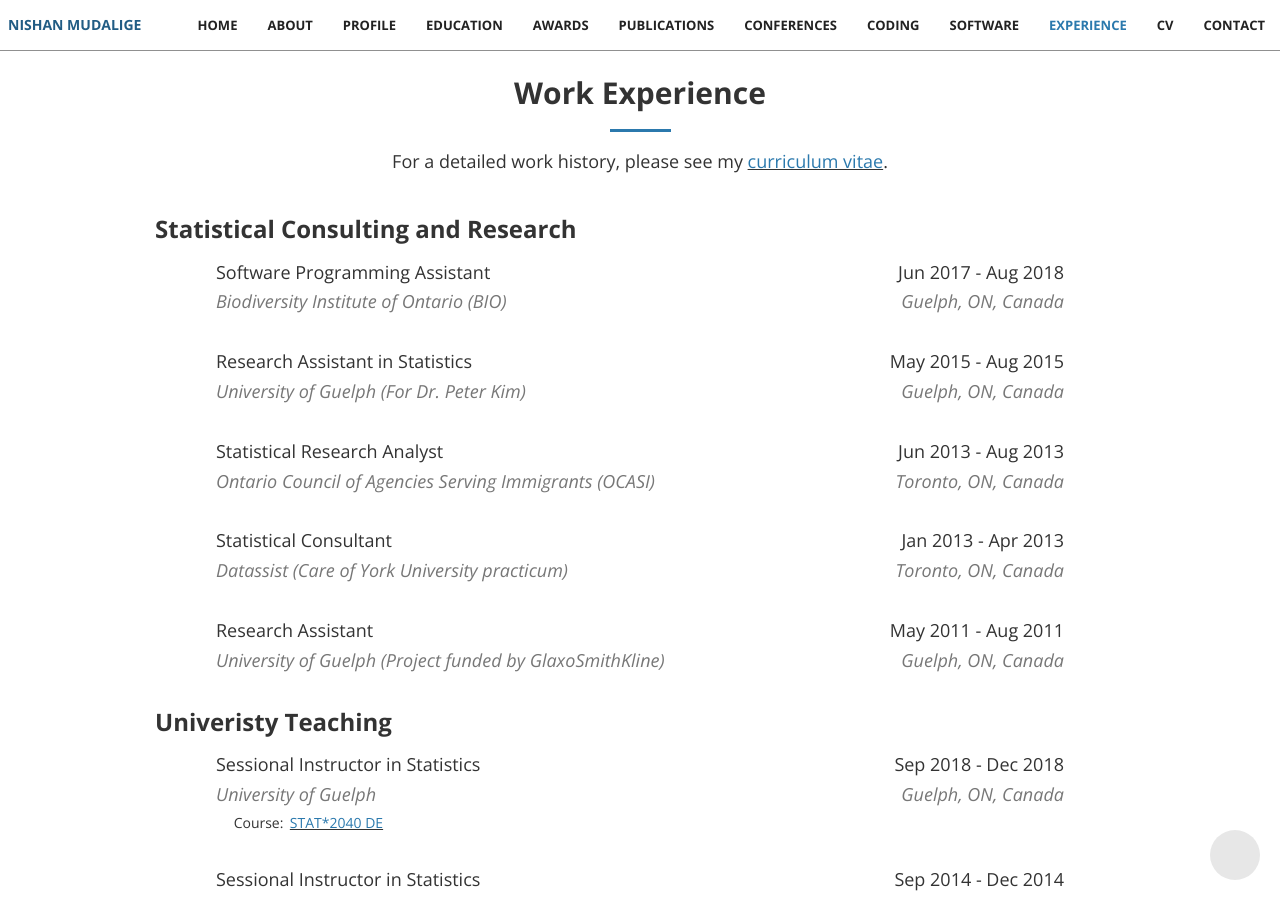
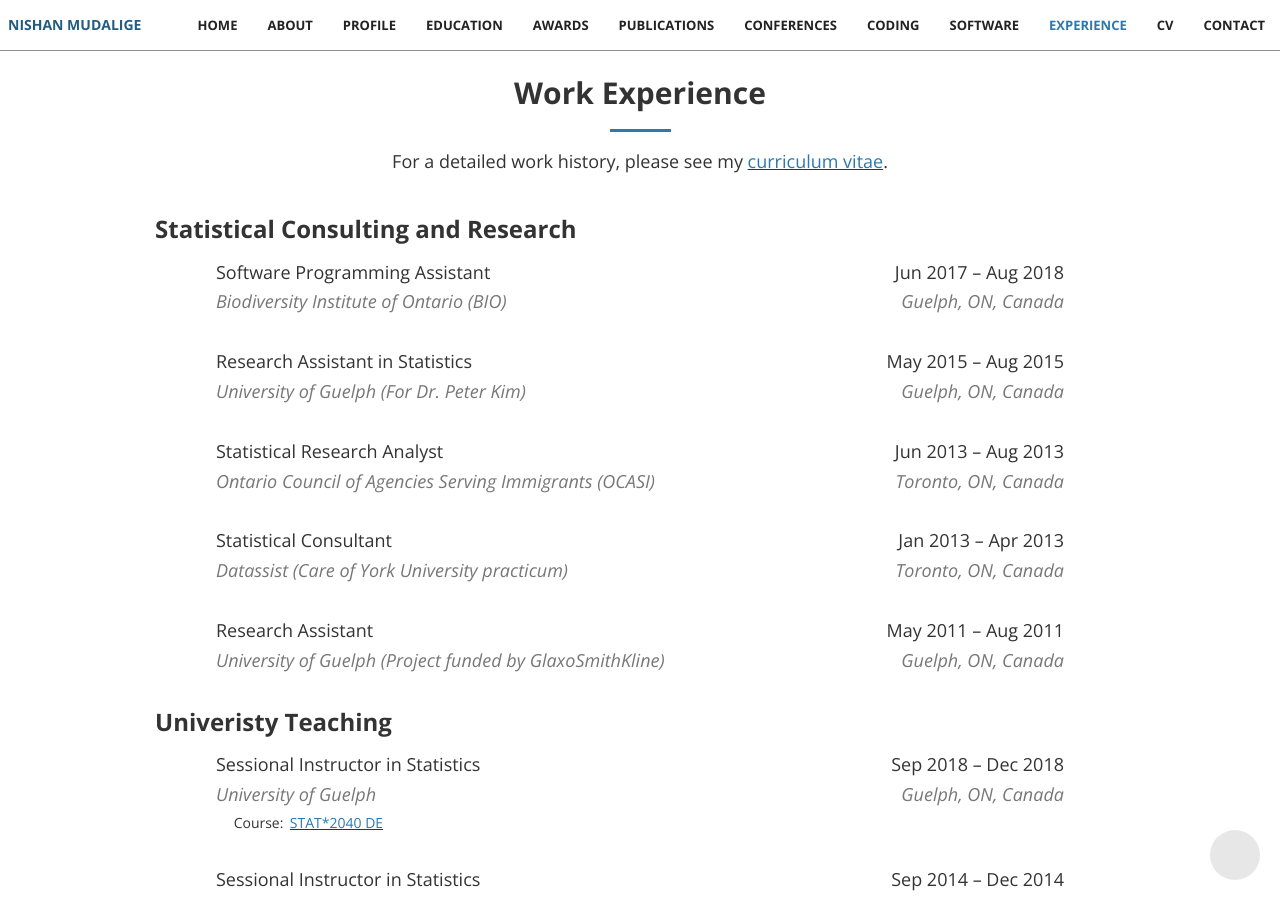
Before and after one commit to nishanmudalige/nishanmudalige.github.io, a Jekyll site: the page built from index.html, in a window 1280 px wide and 900 px high, scrolled down 8846 px. Built offline with Jekyll 4.4.1, drawn with Linux system fonts in a browser that asks for light colours; nearby versions of some CDN libraries; some web fonts are replaced; some of the changed text lies outside the part shown.

Commit message:
Update experience.html

```diff
--- a/_includes/experience.html
+++ b/_includes/experience.html
@@ -22,7 +22,7 @@
   <div class="container">
     <div class="row ex1">
       <h4>Software Programming Assistant
-        <span style="float:right;">Jun 2017 - Aug 2018</span>
+        <span style="float:right;">Jun 2017 &ndash; Aug 2018</span>
       </h4>
       <h4 class="text-muted"><i>Biodiversity Institute of Ontario (BIO)
         <span style="float:right;">Guelph, ON, Canada</span></i>
@@ -33,7 +33,7 @@
   <div class="container">
     <div class="row ex1">
       <h4>Research Assistant in Statistics
-        <span style="float:right;">May 2015 - Aug 2015</span>
+        <span style="float:right;">May 2015 &ndash; Aug 2015</span>
       </h4>
       <h4 class="text-muted"><i>University of Guelph (For Dr. Peter Kim)
         <span style="float:right;">Guelph, ON, Canada</span></i>
@@ -44,7 +44,7 @@
   <div class="container">
     <div class="row ex1">
       <h4>Statistical Research Analyst
-        <span style="float:right;">Jun 2013 - Aug 2013</span>
+        <span style="float:right;">Jun 2013 &ndash; Aug 2013</span>
       </h4>
       <h4 class="text-muted"><i>Ontario Council of Agencies Serving Immigrants (OCASI)
         <span style="float:right;">Toronto, ON, Canada</span></i>
@@ -55,7 +55,7 @@
   <div class="container">
     <div class="row ex1">
       <h4>Statistical Consultant
-        <span style="float:right;">Jan 2013 - Apr 2013</span>
+        <span style="float:right;">Jan 2013 &ndash; Apr 2013</span>
       </h4>
       <h4 class="text-muted"><i>Datassist (Care of York University practicum)
         <span style="float:right;">Toronto, ON, Canada</span></i>
@@ -66,7 +66,7 @@
   <div class="container">
     <div class="row ex1">
       <h4>Research Assistant
-        <span style="float:right;">May 2011 - Aug 2011</span>
+        <span style="float:right;">May 2011 &ndash; Aug 2011</span>
       </h4>
       <h4 class="text-muted"><i>University of Guelph (Project funded by GlaxoSmithKline)
         <span style="float:right;">Guelph, ON, Canada</span></i>
@@ -88,7 +88,7 @@
   <div class="container">
     <div class="row ex1">
       <h4>Sessional Instructor in Statistics
-        <span style="float:right;">Sep 2018 - Dec 2018</span>
+        <span style="float:right;">Sep 2018 &ndash; Dec 2018</span>
       </h4>
       <h4 class="text-muted"><i>University of Guelph
         <span style="float:right;">Guelph, ON, Canada</span></i>
@@ -103,7 +103,7 @@
   <div class="container">
     <div class="row ex1">
       <h4>Sessional Instructor in Statistics
-        <span style="float:right;">Sep 2014 - Dec 2014</span>
+        <span style="float:right;">Sep 2014 &ndash; Dec 2014</span>
       </h4>
       <h4 class="text-muted"><i>University of Guelph
         <span style="float:right;">Guelph, ON, Canada</span></i>
@@ -121,7 +121,7 @@
   <div class="container">
     <div class="row ex1">
       <h4>Sessional Instructor in Statistics
-        <span style="float:right;">Sep 2013 - Apr 2014</span>
+        <span style="float:right;">Sep 2013 &ndash; Apr 2014</span>
       </h4>
       <h4 class="text-muted"><i>University of Guelph
         <span style="float:right;">Guelph, ON, Canada</span></i>
@@ -136,7 +136,7 @@
   <div class="container">
     <div class="row ex1">
       <h4>Sessional Instructor in Statistics
-        <span style="float:right;">May 2011 - Aug 2011</span>
+        <span style="float:right;">May 2011 &ndash; Aug 2011</span>
       </h4>
       <h4 class="text-muted"><i>University of Guelph
         <span style="float:right;">Guelph, ON, Canada</span></i>
@@ -163,7 +163,7 @@
   <div class="container">
     <div class="row ex1">
       <h4>Teaching Assistant
-        <span style="float:right;">Sep 2016 - Present</span>
+        <span style="float:right;">Sep 2016 &ndash; Present</span>
       </h4>
       <h4 class="text-muted"><i>University of Guelph
         <span style="float:right;">Guelph, ON, Canada</span></i>
@@ -197,7 +197,7 @@
   <div class="container">
     <div class="row ex1">
       <h4>Teaching Assistant
-        <span style="float:right;">Sep 2011 - May 2013</span>
+        <span style="float:right;">Sep 2011 &ndash; May 2013</span>
       </h4>
       <h4 class="text-muted"><i>York University
         <span style="float:right;">Toronto, ON, Canada</span></i>
@@ -225,7 +225,7 @@
   <div class="container">
     <div class="row ex1">
       <h4>Teaching Assistant
-        <span style="float:right;">Sep 2008 - Apr 2010</span>
+        <span style="float:right;">Sep 2008 &ndash; Apr 2010</span>
       </h4>
       <h4 class="text-muted"><i>University of Guelph
         <span style="float:right;">Guelph, ON, Canada</span></i>
```
